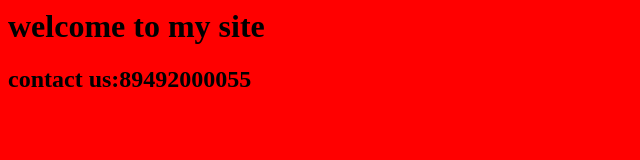
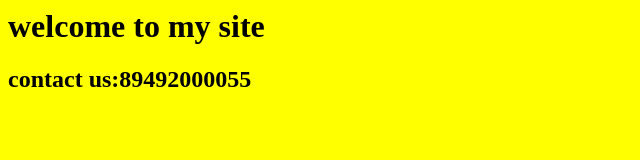
Before and after one commit to sanjana780/jenkins-server, a plain HTML site: page index.html in a window 1280 px wide. Shown: the whole page, without its empty margins (0-640 px from the left). Drawn offline with Linux system fonts and the light colour scheme.

Commit message:
version3

```diff
--- a/index.html
+++ b/index.html
@@ -1,3 +1,3 @@
-<body bgcolor="red"/>
+<body bgcolor="yellow"/>
 	<h1> welcome to my site </h1>
 	<h2> contact us:89492000055 </h2>
```
